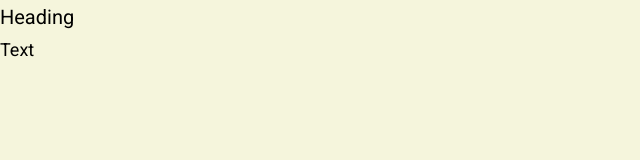
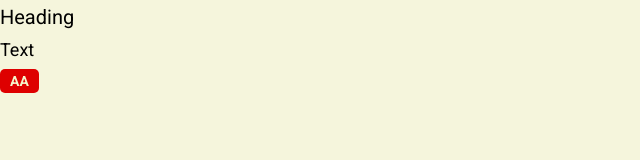
Before and after one commit to M-Orziboyev/education, a Next.js app: page / in a window 1280 px wide. Shown: the top 160 px of the page, without its empty margins (0-640 px from the left). Built offline with nearby package versions, Linux system fonts and the light colour scheme.

Commit message:
Tag component done

```diff
--- /dev/null
+++ b/src/components/tag/tag.module.css
@@ -0,0 +1,36 @@
+.tag {
+    display: inline-block;
+    margin-right: 5px;
+    margin-top: 5px;
+    border-radius: 5px;
+}
+
+.s {
+    padding: 5px 10px;
+    font-size: 12px;
+    line-height: 12px;
+}
+
+.m {
+    padding: 5px 10px;
+    font-size: 14px;
+    line-height: 14px;
+}
+
+.red {
+    color: var(--white);
+    background-color: #de0000;
+    font-weight: bold;
+}
+
+.green {
+    color: var(--green);
+    background-color: var(--green-light);
+    font-weight: bold;
+}
+
+.primary {
+    color: var(--primary);
+    background-color: none;
+    border: 1px solid var(--primary);
+}
--- /dev/null
+++ b/src/components/tag/tag.tsx
@@ -0,0 +1,16 @@
+import {TagPros} from "@/src/components/tag/tag.pros";
+import cn from "classnames"
+import styles from "./tag.module.css"
+
+const Tag = ({size = 'm', color = 'red', children}: TagPros): JSX.Element => {
+    return (
+        <div className={cn(styles.tag, {
+            [styles.s]: size === 's',
+            [styles.m]: size === 'm',
+            [styles.red]: color === 'red',
+            [styles.green]: color === 'green',
+            [styles.primary]: color === 'primary'
+        })}>{children}</div>
+    )
+}
+export default Tag
--- a/src/pages/index.tsx
+++ b/src/pages/index.tsx
@@ -1,10 +1,12 @@
 import {Heading, Text} from "@/src/components";
+import Tag from "@/src/components/tag/tag";
 
 const Index = () => {
   return (
       <div>
         <Heading tag='h3'>Heading</Heading>
         <Text size='l'>Text</Text>
+        <Tag size={"m"} color={'red'}>AA</Tag>
       </div>
   )
 }
```
Also changed, not shown: src/components/tag/tag.pros.ts (added, +7 -0 lines).
